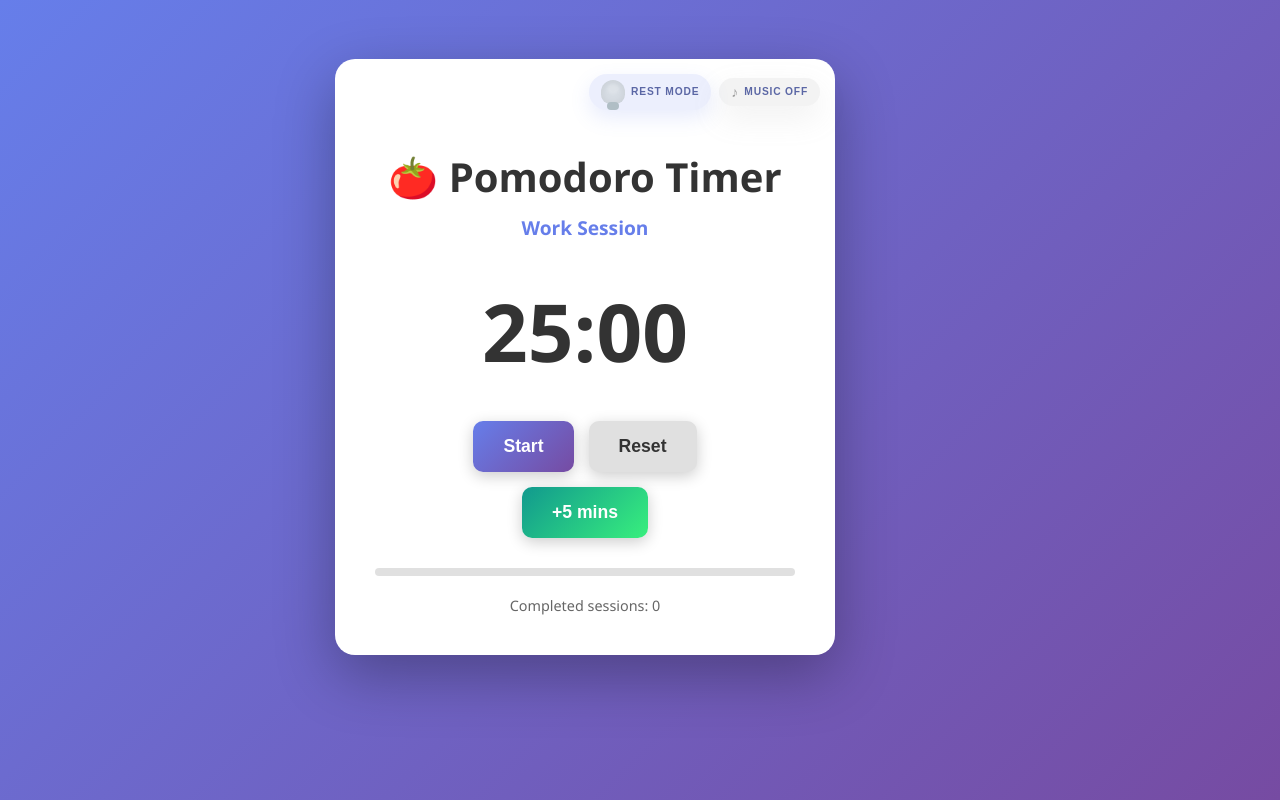
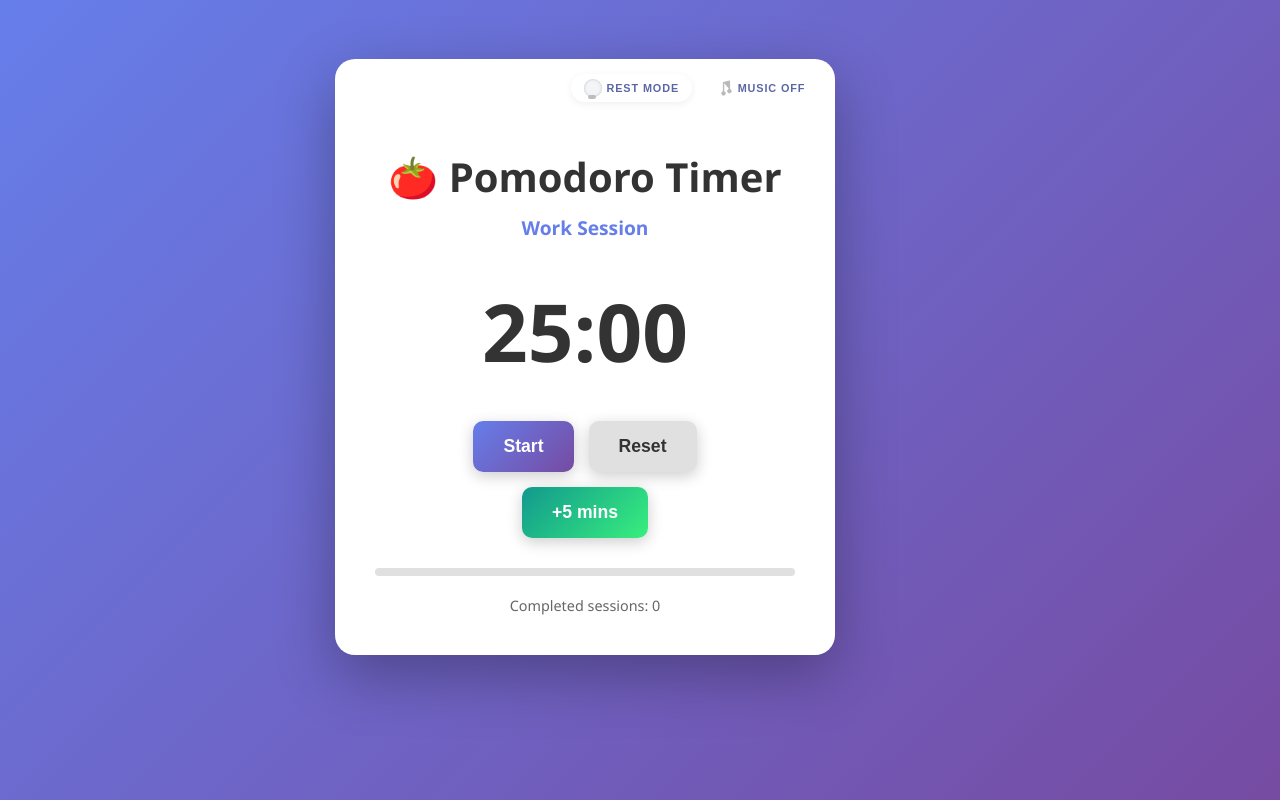
Before and after one commit to tesla897/pomodoro, a plain HTML site: page index.html in a window 1280 px wide. Drawn offline with Linux system fonts and the light colour scheme.

Commit message:
button improvements

```diff
--- a/index.html
+++ b/index.html
@@ -29,7 +29,11 @@
                     aria-pressed="false"
                     aria-label="Enable Music Mode"
                 >
-                    <span class="music-icon" aria-hidden="true"></span>
+                    <svg class="music-icon-svg" width="18" height="18" viewBox="0 0 20 20" fill="none" xmlns="http://www.w3.org/2000/svg" aria-hidden="true">
+                        <path class="music-note" d="M9.5 4V14M9.5 4L16 2.5V11.5M9.5 4L16 2.5" stroke="#aaa" stroke-width="1.5" stroke-linecap="round" stroke-linejoin="round"/>
+                        <circle class="music-circle" cx="9.5" cy="16" r="2" fill="#aaa"/>
+                        <circle class="music-circle2" cx="16" cy="13.5" r="2" fill="#aaa"/>
+                    </svg>
                     <span class="music-toggle-label" id="musicToggleLabel">Music Off</span>
                 </button>
             </div>
--- a/script.js
+++ b/script.js
@@ -240,6 +240,7 @@ class PomodoroTimer {
             this.musicMode ? 'Disable Music Mode' : 'Enable Music Mode'
         );
         this.musicToggleLabel.textContent = this.musicMode ? 'Music On' : 'Music Off';
+        // SVG color update happens via CSS, so nothing else is required
     }
 
     updateMusicPlayer() {
--- a/styles.css
+++ b/styles.css
@@ -43,33 +43,110 @@ body {
     align-items: center;
 }
 
-.mode-toggle-button,
-.music-toggle-button {
+/* --- Unify and balance mode/music toggle styles --- */
+/* Enforce min-width for both top-action-panel buttons to the same value */
+.mode-toggle-button, .music-toggle-button {
     display: inline-flex;
     align-items: center;
-    gap: 6px;
-    padding: 6px 12px;
+    gap: 5px;
+    min-width: 120px;
+    justify-content: center;
+    padding: 5px 13px;
     border: none;
     border-radius: 999px;
+    background: #fff;
+    color: #232323;
+    box-shadow: 0 2px 7px 0 rgba(60,61,65,0.08);
+    font-size: 0.85em;
+    font-weight: 600;
     cursor: pointer;
-    transition: all 0.25s ease;
-    font-size: 0.8em;
-    font-weight: 600;
-    box-shadow: 0 8px 20px rgba(102, 126, 234, 0.15);
-    background: rgba(102, 126, 234, 0.12);
-    color: #333;
+    transition: all 0.18s cubic-bezier(.4,0,.2,1);
+}
+.mode-toggle-button[data-active="true"], .music-toggle-button[data-active="true"] {
+    background: #ececec;
+    box-shadow: 0 1.5px 3px 0 rgba(60,61,65,0.06);
 }
 
-.mode-toggle-button:hover,
-.music-toggle-button:hover {
-    transform: translateY(-2px);
-    background: rgba(102, 126, 234, 0.2);
+.bulb-icon, .music-icon {
+    width: 18px;
+    height: 18px;
+    font-size: 1.1em;
+    display: inline-flex;
+    align-items: center;
+    justify-content: center;
 }
 
-.mode-toggle-button:focus-visible,
-.music-toggle-button:focus-visible {
-    outline: 3px solid rgba(102, 126, 234, 0.45);
-    outline-offset: 3px;
+.bulb-icon {
+    --bulb-color: #ffeb3b;
+    --bulb-glow: rgba(255, 235, 59, 0.25);
+    border-radius: 50% 50% 48% 48%;
+    background: var(--bulb-color);
+    position: relative;
+    box-shadow: 0 0 3.5px var(--bulb-glow);
+}
+
+.bulb-icon::before {
+    content: "";
+    position: absolute;
+    top: 3px; left: 4px; width: 8px; height: 6px;
+    border-radius: 50%; background: rgba(255,255,255,0.29); filter: blur(0.5px);
+}
+.bulb-icon::after {
+    content: "";
+    position: absolute;
+    bottom: -2px; left: 4px; width: 8px; height: 4px;
+    border-radius: 2px; background: #bdbdbd;
+}
+.mode-toggle-button[data-mode="work"] .bulb-icon {
+    --bulb-color: #ffe066;
+    --bulb-glow: rgba(255, 224, 102, 0.53);
+}
+.mode-toggle-button[data-mode="rest"] .bulb-icon {
+    --bulb-color: #f3f4f6;
+    --bulb-glow: rgba(80,80,80,0.05);
+    box-shadow: inset 0 0 2.5px #bbb;
+}
+.mode-toggle-button[data-mode="rest"] .bulb-icon::before {
+    opacity: 0.17;
+}
+.mode-toggle-button[data-mode="rest"] .bulb-icon::after {
+    background: #bdbdbd;
+}
+
+/* SVG color logic for music icon */
+.music-toggle-button .music-icon-svg .music-note,
+.music-toggle-button .music-icon-svg .music-circle,
+.music-toggle-button .music-icon-svg .music-circle2 {
+    transition: stroke 0.23s, fill 0.23s;
+    stroke: #bababa;
+    fill: #bababa;
+}
+.music-toggle-button[data-active="true"] .music-icon-svg .music-note {
+    stroke: #222;
+}
+.music-toggle-button[data-active="true"] .music-icon-svg .music-circle,
+.music-toggle-button[data-active="true"] .music-icon-svg .music-circle2 {
+    fill: #222;
+}
+
+.music-toggle-button[data-active="false"] .music-icon-svg .music-note {
+    stroke: #bababa;
+}
+.music-toggle-button[data-active="false"] .music-icon-svg .music-circle,
+.music-toggle-button[data-active="false"] .music-icon-svg .music-circle2 {
+    fill: #bababa;
+}
+
+/* Remove old .music-icon rules to avoid confusion */
+.music-icon { display: none !important; }
+
+/* Remove original blue/grey backgrounds for pressed states for these buttons */
+.music-toggle-button[data-active="true"],
+.music-toggle-button[data-active="false"],
+.mode-toggle-button[data-active="true"],
+.mode-toggle-button[data-active="false"] {
+    background: inherit; /* use styles above */
+    box-shadow: inherit;
 }
 
 .spotify-container {
@@ -120,61 +197,6 @@ h1 {
     letter-spacing: 0.08em;
     font-size: 0.8em;
     color: #5b67a5;
-}
-
-.bulb-icon {
-    --bulb-color: #ffeb3b;
-    --bulb-glow: rgba(255, 235, 59, 0.55);
-    width: 24px;
-    height: 24px;
-    border-radius: 50% 50% 40% 40%;
-    background: var(--bulb-color);
-    position: relative;
-    box-shadow: 0 0 12px var(--bulb-glow);
-    transition: all 0.3s ease;
-}
-
-.bulb-icon::before {
-    content: "";
-    position: absolute;
-    top: 4px;
-    left: 6px;
-    width: 12px;
-    height: 10px;
-    border-radius: 50%;
-    background: rgba(255, 255, 255, 0.65);
-    filter: blur(1px);
-}
-
-.bulb-icon::after {
-    content: "";
-    position: absolute;
-    bottom: -6px;
-    left: 6px;
-    width: 12px;
-    height: 8px;
-    border-radius: 4px;
-    background: #cfd8dc;
-}
-
-.mode-toggle-button[data-mode="work"] .bulb-icon {
-    --bulb-color: #ffe066;
-    --bulb-glow: rgba(255, 224, 102, 0.75);
-    transform: translateY(-1px);
-}
-
-.mode-toggle-button[data-mode="rest"] .bulb-icon {
-    --bulb-color: #d7dde4;
-    --bulb-glow: rgba(0, 0, 0, 0.05);
-    box-shadow: inset 0 0 8px rgba(0, 0, 0, 0.08);
-}
-
-.mode-toggle-button[data-mode="rest"] .bulb-icon::before {
-    opacity: 0.25;
-}
-
-.mode-toggle-button[data-mode="rest"] .bulb-icon::after {
-    background: #b0bec5;
 }
 
 .session-type {
@@ -278,33 +300,6 @@ button:active {
     color: #5b67a5;
 }
 
-.music-icon {
-    font-size: 1.1em;
-    color: #9e9e9e;
-    transition: color 0.3s ease;
-    display: inline-flex;
-    align-items: center;
-    justify-content: center;
-}
-
-.music-icon::before {
-    content: "♪";
-}
-
-.music-toggle-button[data-active="true"] .music-icon {
-    color: #111;
-}
-
-.music-toggle-button[data-active="true"] {
-    background: rgba(17, 17, 17, 0.08);
-    box-shadow: 0 12px 30px rgba(0, 0, 0, 0.15);
-}
-
-.music-toggle-button[data-active="false"] {
-    background: rgba(158, 158, 158, 0.12);
-    box-shadow: 0 12px 30px rgba(158, 158, 158, 0.15);
-}
-
 
 @media (max-width: 968px) {
     .wrapper {
```
